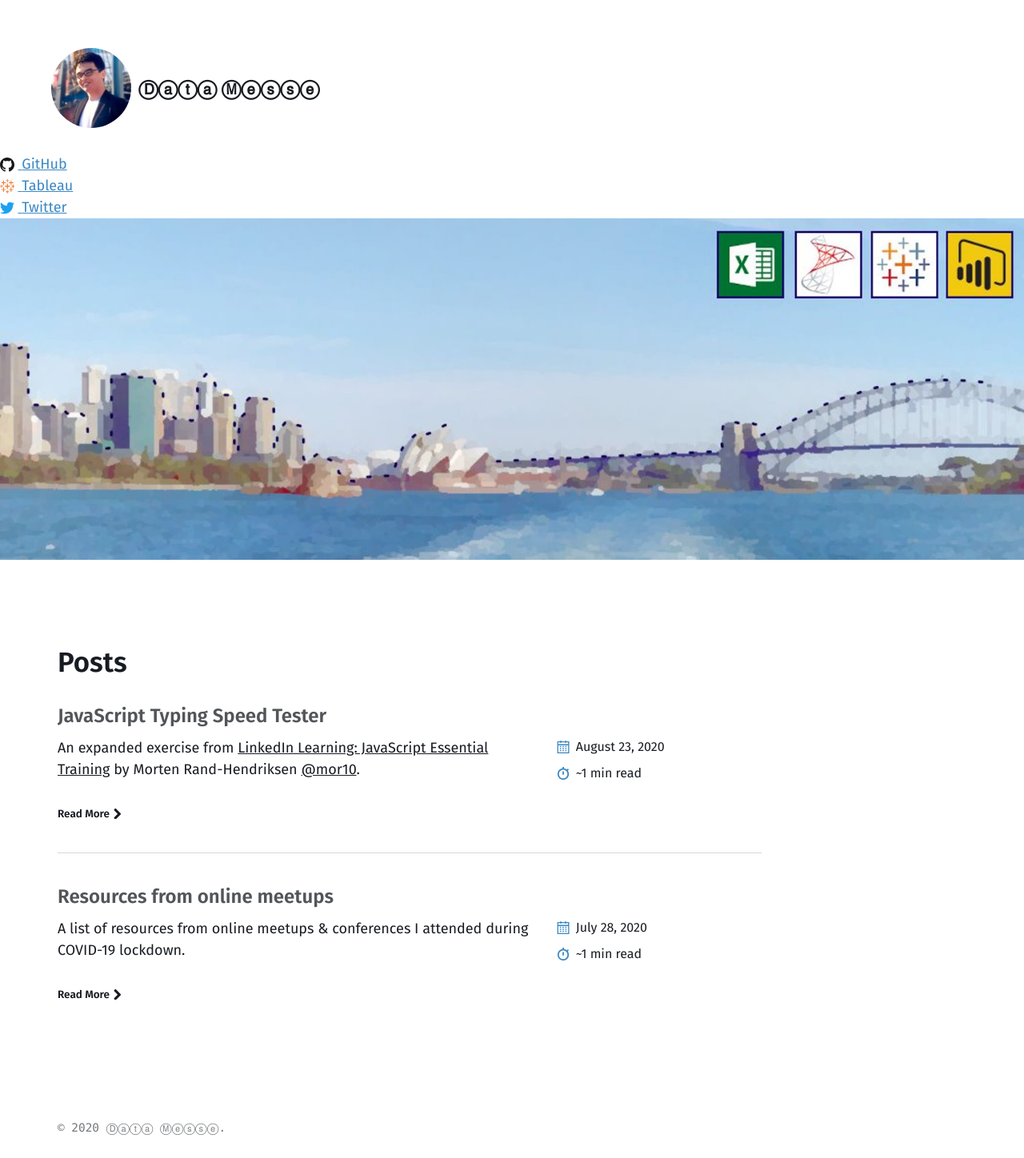
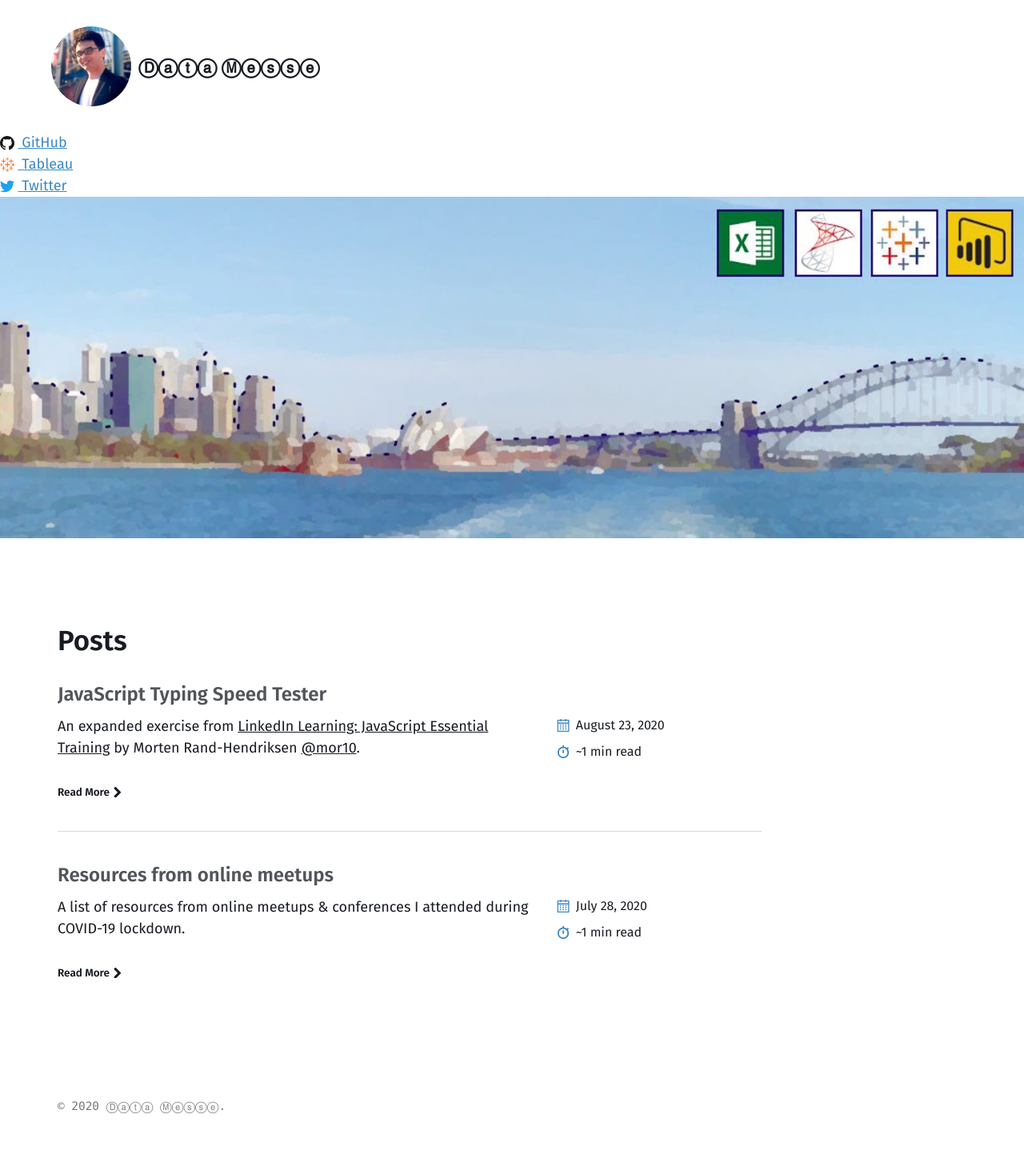
Before and after one commit to datamesse/blog, a Jekyll site: the page built from index.md, in a window 1280 px wide. Shown: the whole page at 80% size. Built offline with Jekyll 4.4.1, drawn with Linux system fonts in a browser that asks for light colours; after the commit the page ends 1421 px from its top, so only the background shows below that.

Commit message:
Update masthead.html

```diff
--- a/_includes/masthead.html
+++ b/_includes/masthead.html
@@ -7,7 +7,6 @@
 <header id="masthead">
   <div class="inner">
     <div class="title-area">
-      <img src="{{ intro_image }}" alt="{{ page.title }}">
       {% if page.url == '/' %}
         <h1 class="site-title">
           <a href="{{ '/' | relative_url }}">
```
